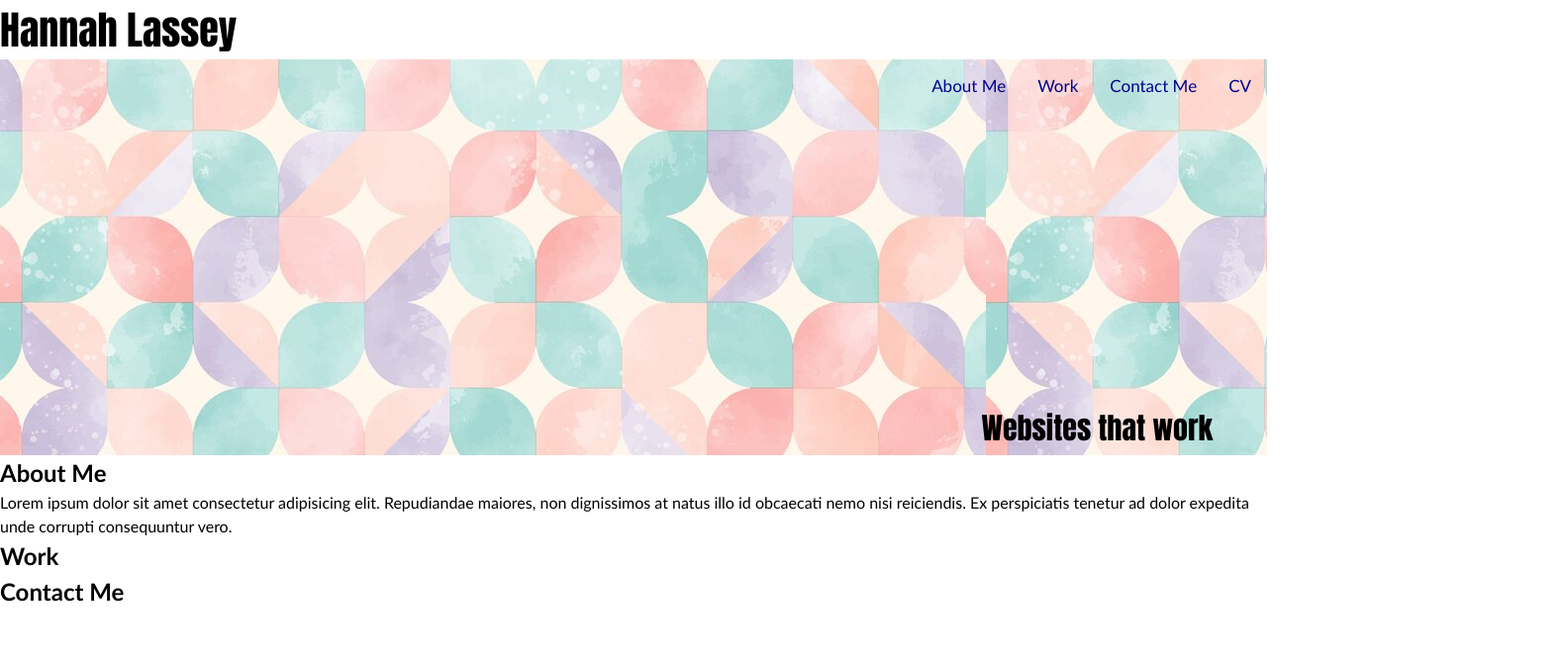
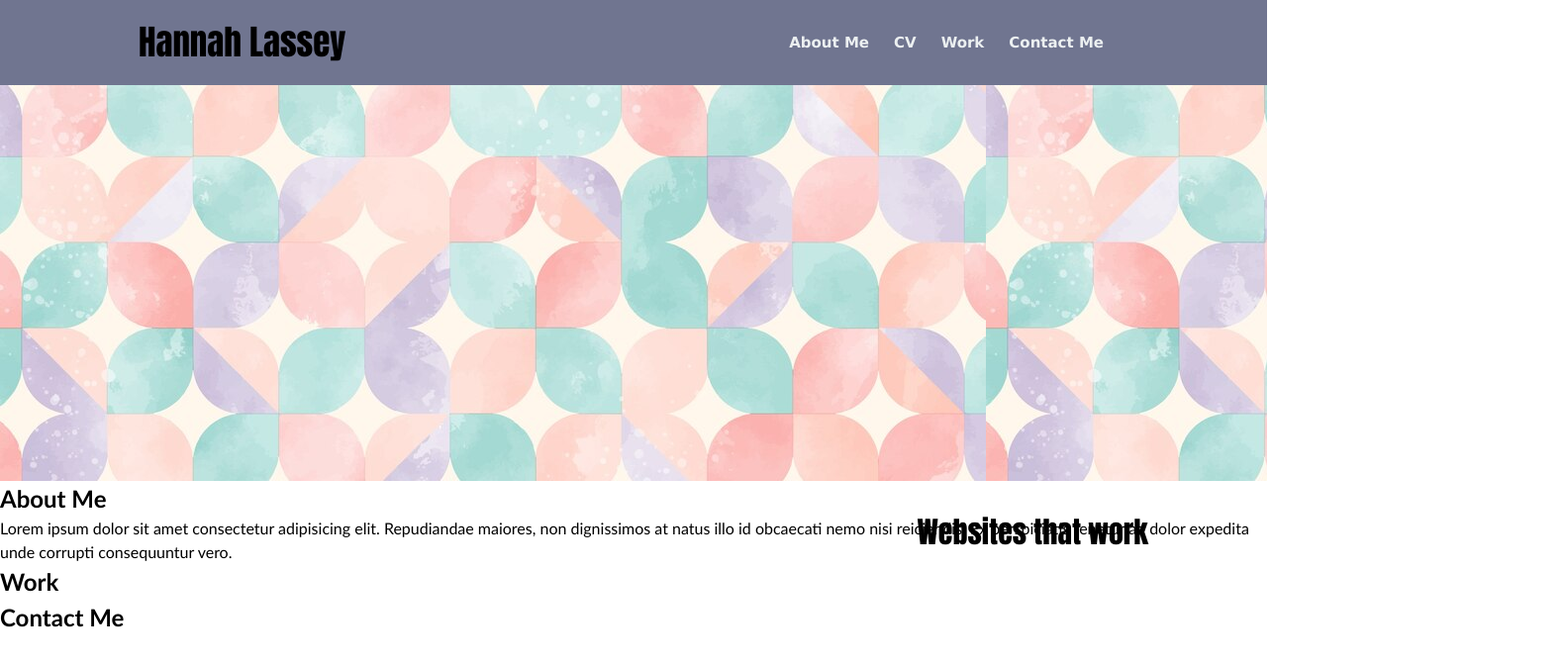
Before and after one commit to HannahLas/hannahlasseyportfolio, a plain HTML site: page index.html in a window 1280 px wide. Shown: the whole page at 99% size, 1580 px wide, since content can reach past the window. Drawn offline with Linux system fonts and the light colour scheme.

Commit message:
new nav bar with flex box

```diff
--- a/assets/css/style.css
+++ b/assets/css/style.css
@@ -1,31 +1,62 @@
 * {
   box-sizing: border-box;
 }
-/*Nav Bar styling */
-#navigation a {
-  float: right;
-  color: darkblue;
-  text-align: center;
-  padding: 14px 16px;
-  text-decoration: none;
-  font-size: 17px;
-}
-h1 {
-  font-size: 40px;
-  font-family:Impact, Haettenschweiler, 'Arial Narrow Bold', sans-serif ;
+
+/*Hero styling*/
+
+header {
+  background-color: rgb(112, 117, 144);
+  font-family: Verdana, Geneva, Tahoma, sans-serif;
+  color: black;
+  padding: 15px;
 }
 
-/*Hero styling*/
+/* Flexbox is a common way to style navigation bars. This makes the list items flex containers which makes it easier to style.   */
+.navbar {
+  width: 80%;
+  margin: 0 auto;
+  display: flex;
+  justify-content: space-between;
+  align-items: center;
+}
+
+h1 {
+  font-size: 35px;
+  font-weight: lighter;
+  font-family: Impact, Haettenschweiler, 'Arial Narrow Bold', sans-serif;
+}
+
+/* Navigation bar styling. List-style:none removes the bullet points from the list.  */
+nav ul {
+  list-style: none;
+  display: flex;
+}
+
+nav a {
+  text-decoration: none;
+  color: #ecf0f1;
+  margin-right: 25px;
+  font-weight: bold;
+  font-size: 15px;
+}
+
+/* Enhances user experience */
+nav a:hover {
+  color: #3498db;
+}
 .hero-banner {
   background-image: url("../images/background.jpg");
   height:400px;
 }
+
 .hero-banner h2 {
 text-align: right;
 font-size: 30px;
 font-family: Impact, Haettenschweiler, 'Arial Narrow Bold', sans-serif;
-position: relative;
-top: 350px; left:300px;
+position: absolute;
+bottom: 220px;
+right: 100px;
+  margin: 20px; /* Add margin for spacing */
 }
 
 
--- a/index.html
+++ b/index.html
@@ -12,16 +12,18 @@
 <body>
   <!-- main logo / nav -->
   <header>
-
-    <nav id ="navbar">
+   <!--It is best practice to use lists for nav bar links-->
+   <div class = "navbar">
       <h1>Hannah Lassey</h1>
-      <div id ="navigation">
-        <a href="#cv">CV</a>
-        <a href="#contact">Contact Me</a>
-        <a href="#work">Work</a>
-        <a href="#aboutme">About Me</a>
-      </div>
+      <nav>
+        <ul>
+          <li><a href="#aboutme">About Me </a></li>
+          <li><a href="#cv">CV</a></li>
+          <li><a href="#work">Work</a></li>
+          <li><a href="#contact">Contact Me</a></li>
+    </ul>
     </nav>
+  </div>
   </header>
 
   <!-- hero banner -->
```
